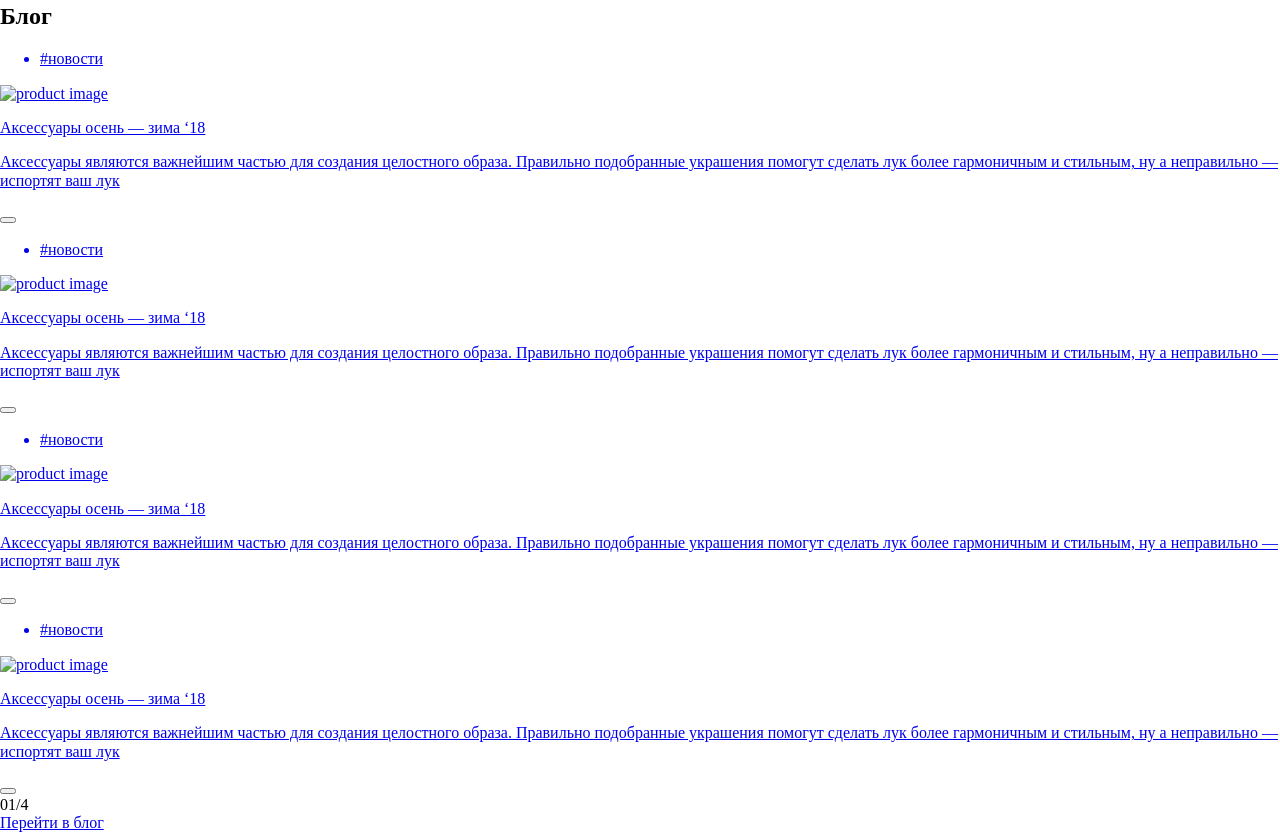
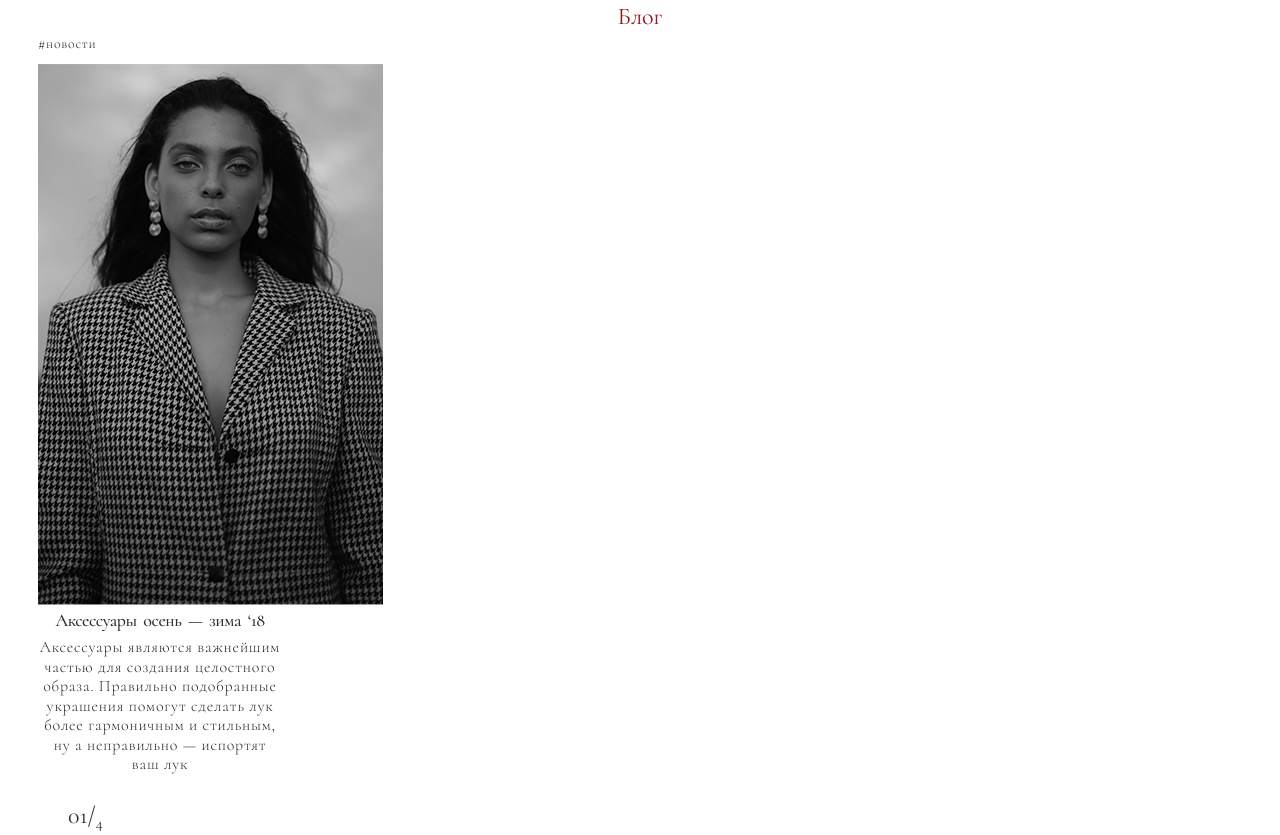
Before and after one commit to bunkerWHz/Women-s-shop, a website: page src/index.html in a window 1280 px wide. Shown: the part 1764-2599 px from the top of the page. Drawn offline with nearby package versions, Linux system fonts and the light colour scheme.

Commit message:
add 320px blog pixel perfect styles

```diff
--- a/src/index.html
+++ b/src/index.html
@@ -197,19 +197,18 @@
         <div class="container">
             <h2 class="blog__title">Блог</h2>
             <div class="slider">
-                    <article class="slide">
+                    <article class="slide slide--active">
                             <a href="#" class="slide__link">
                                 <ul class="tags">
                                     <li class="tag">#новости</li>
                                 </ul>
                             <picture>
-                                    <source media="(min-width:1440px)">
-                                  <source media="(min-width:764px)">
-                                  <img src="/img/" alt="product image" class="slide__img">
+                                    <source srcset="/img/1400_blog_slide-1.jpg" media="(min-width:1440px)">
+                                  <source srcset="/img/764_blog_slide-1.jpg"  media="(min-width:764px)">
+                                  <img src="/img/320_blog_slide-1.jpg" alt="product image" class="slide__img">
                               </picture>
                               <p class="slide__title">Аксессуары осень — зима ‘18</p>
                               <p class="slide__desc">Аксессуары являются важнейшим частью для создания целостного образа. Правильно подобранные украшения помогут сделать лук более гармоничным и стильным, ну а неправильно — испортят ваш лук</p>
-                              <button class="like-btn"></button>
                               </a>
                     </article>
                     <article class="slide">
@@ -218,13 +217,12 @@
                                     <li class="tag">#новости</li>
                                 </ul>
                             <picture>
-                                    <source media="(min-width:1440px)">
-                                  <source media="(min-width:764px)">
-                                  <img src="/img/" alt="product image" class="slide__img">
+                                    <source srcset="/img/1400_blog_slide-2.jpg" media="(min-width:1440px)">
+                                        <source srcset="/img/764_blog_slide-2.jpg"  media="(min-width:764px)">
+                                  <img src="/img/320_blog_slide-2.jpg" alt="product image" class="slide__img">
                               </picture>
                               <p class="slide__title">Аксессуары осень — зима ‘18</p>
                               <p class="slide__desc">Аксессуары являются важнейшим частью для создания целостного образа. Правильно подобранные украшения помогут сделать лук более гармоничным и стильным, ну а неправильно — испортят ваш лук</p>
-                              <button class="like-btn"></button>
                               </a>
                     </article>
                     <article class="slide">
@@ -233,13 +231,13 @@
                                     <li class="tag">#новости</li>
                                 </ul>
                             <picture>
-                                    <source media="(min-width:1440px)">
-                                  <source media="(min-width:764px)">
-                                  <img src="/img/" alt="product image" class="slide__img">
+
+                                    <source srcset="/img/1400_blog_slide-3.jpg" media="(min-width:1440px)">
+                                        <source srcset="/img/764_blog_slide-3.jpg"  media="(min-width:764px)">
+                                  <img src="/img/320_blog_slide-3.jpg" alt="product image" class="slide__img">
                               </picture>
                               <p class="slide__title">Аксессуары осень — зима ‘18</p>
                               <p class="slide__desc">Аксессуары являются важнейшим частью для создания целостного образа. Правильно подобранные украшения помогут сделать лук более гармоничным и стильным, ну а неправильно — испортят ваш лук</p>
-                              <button class="like-btn"></button>
                               </a>
                     </article>
                     <article class="slide">
@@ -248,13 +246,13 @@
                                     <li class="tag">#новости</li>
                                 </ul>
                             <picture>
-                                    <source media="(min-width:1440px)">
-                                  <source media="(min-width:764px)">
-                                  <img src="/img/" alt="product image" class="slide__img">
+
+                                    <source srcset="/img/1400_blog_slide-4.jpg" media="(min-width:1440px)">
+                                        <source srcset="/img/764_blog_slide-4.jpg"  media="(min-width:764px)">
+                                  <img src="/img/320_blog_slide-4.jpg" alt="product image" class="slide__img">
                               </picture>
                               <p class="slide__title">Аксессуары осень — зима ‘18</p>
                               <p class="slide__desc">Аксессуары являются важнейшим частью для создания целостного образа. Правильно подобранные украшения помогут сделать лук более гармоничным и стильным, ну а неправильно — испортят ваш лук</p>
-                              <button class="like-btn"></button>
                               </a>
                     </article>
                     <div class="slider__nav">
@@ -263,7 +261,7 @@
                     </div>
             </div>
         </div>
-        <a href="#" class="blog__link">Перейти в блог</a>
+        <a href="#" class="link-to-blog">Перейти в блог</a>
     </section>
     <section class="subscription">
         <div class="container">
--- /dev/null
+++ b/src/styles/blog.scss
@@ -0,0 +1,99 @@
+.blog {
+    min-width: 320px;
+    padding: 0 15px;
+    text-align: center;
+    padding-bottom: 120px;
+    .link-to-blog {
+color: #79100b;
+font-family: "Cormorant";
+font-size: 14px;
+font-weight: 400;
+    }
+    .container {
+        margin: 0 auto;
+    }
+    &__title {
+    color: #91171d;
+    font-family: "Cormorant";
+    font-size: 24px;
+    font-weight: 400;
+    margin-bottom: 6px;
+    }
+    .slider {
+        width: 290px;
+        display: flex;
+        flex-direction: row;
+        justify-content: center;
+        position: relative;
+        margin-bottom: 90px;
+        &__nav {
+            position: absolute;
+            bottom: -41px;
+            left: 53px;
+            display: flex;
+            flex-direction: row;
+            height: 30px;
+            .nav__item{
+color: #342b2b;
+font-family: "Cormorant";
+font-size: 24px;
+font-weight: 400;
+&--all {
+    margin-top: 12px;
+    font-size: 16px;
+}
+            }
+        }
+        .slide {
+            width: 244px;
+            display: none;
+            justify-content: center;
+            &--active {
+                display: flex;
+                flex-direction: column;
+            }
+            &__title {
+                margin-top: 0;
+                margin-bottom: 8px;
+                word-spacing: 3px;
+                letter-spacing: -0.5px;
+                color: #342b2b;
+                font-family: "Cormorant";
+                font-size: 18px;
+                font-weight: 500;
+            }
+            &__desc {
+                line-height: 19.5px;
+                margin-top: 0;
+            }
+            &__link {
+                text-decoration: none;
+                color: #342b2b;
+                font-family: "Cormorant";
+                font-size: 16px;
+                font-weight: 300;
+                letter-spacing: 0.8px;
+                .tags {
+                    text-align-last: left;
+                    list-style: none;
+                    display: block;
+                    padding: 0;
+                    margin: 0;
+                    margin-bottom: 12px;
+                    .tag {
+color: #342b2b;
+font-family: "Cormorant";
+font-size: 14px;
+font-weight: 300;
+letter-spacing: 0.7px;
+                        margin-right: 10px;
+                        &:last-child{
+                            margin-right: 0;
+                        }
+
+                    }
+                }
+            }
+        }
+    }
+}
--- a/src/styles/main.scss
+++ b/src/styles/main.scss
@@ -1,7 +1,10 @@
-
+* {
+    box-sizing: border-box;
+}
 
 
 @import "norm.scss";
 @import "main-page.scss";
 @import "new-models.scss";
 @import "about.scss";
+@import "blog.scss";
```
Also changed, not shown: src/img/1440_blog_slide-1.jpg (added), src/img/1440_blog_slide-2.jpg (added), src/img/1440_blog_slide-3.jpg (added), src/img/1440_blog_slide-4.jpg (added), src/img/320_about_slide-1.jpg (added), src/img/320_about_slide-2.jpg (added), src/img/320_blog_slide-1.jpg (added), src/img/320_blog_slide-2.jpg (added), src/img/320_blog_slide-3.jpg (added), src/img/320_blog_slide-4.jpg (added), src/img/764_blog_slide-1.jpg (added), src/img/764_blog_slide-2.jpg (added), src/img/764_blog_slide-3.jpg (added), src/img/764_blog_slide-4.jpg (added), 4 more files.
